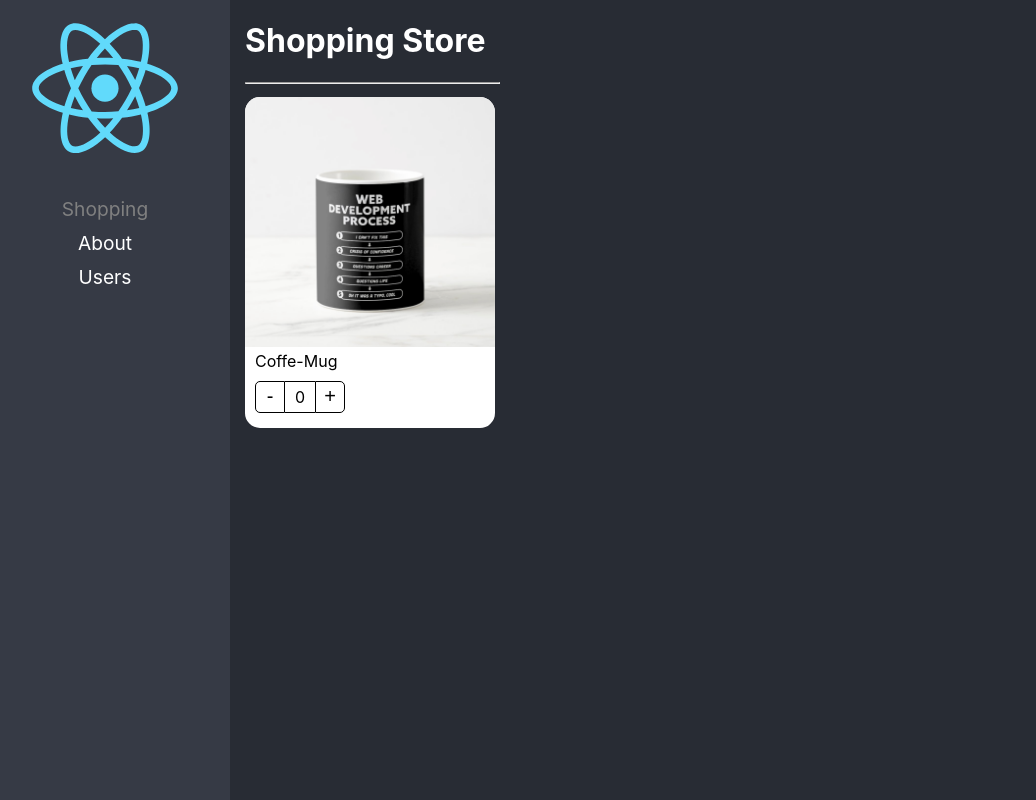
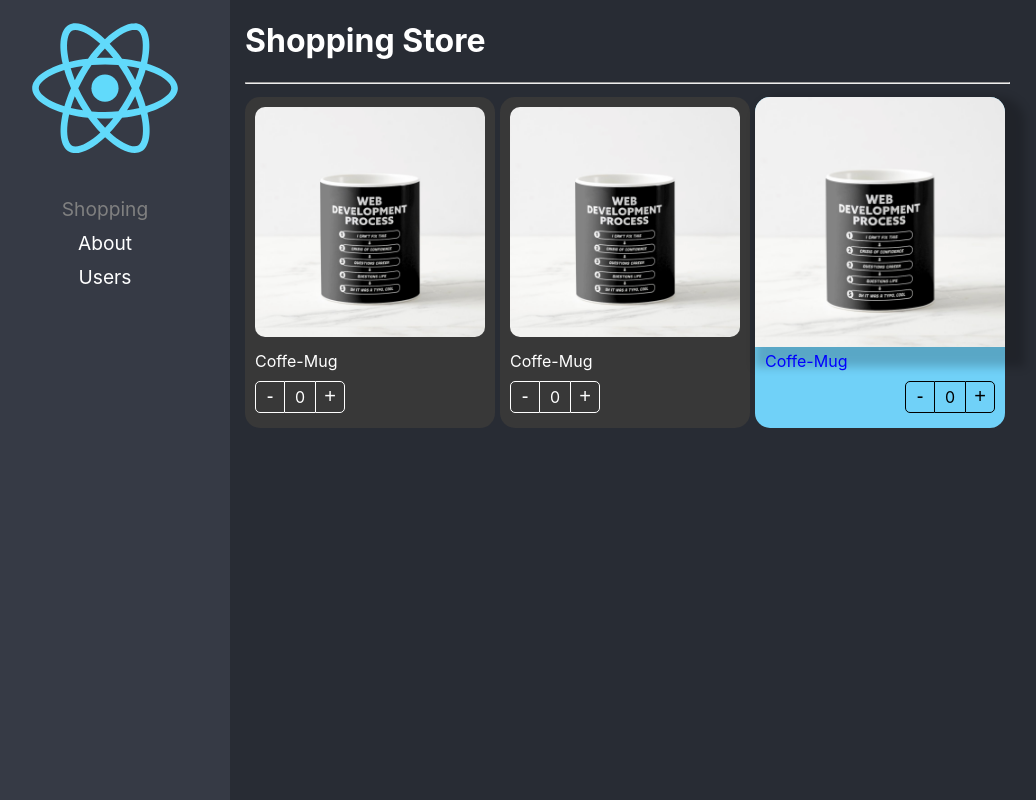
Before and after one commit to karolhdz/react-app-pro, a React (Create React App) app: page /home in a window 1280 px wide. Shown: the whole page, without its empty margins (20-1056 px from the left). Built offline with nearby package versions, Linux system fonts and the light colour scheme.

Commit message:
Component Extend Styles - Listo

```diff
--- a/src/02-component-patterns/components/ProductButtons.tsx
+++ b/src/02-component-patterns/components/ProductButtons.tsx
@@ -2,10 +2,17 @@
 import { ProductContext } from "../context/ProductContext";
 import styles from '../styles/styles.module.css'
 
-export const ProductButtons = () => {
+export interface PropsProductButtons{
+    className?: string,
+    style?: React.CSSProperties,
+}
+
+export const ProductButtons = ({className, style} : PropsProductButtons) => {
     const { onHandleIncrease, counter } = useContext( ProductContext );
     return (
-        <div className={styles.buttonsContainer}>
+        <div className={`${styles.buttonsContainer} ${ className }`}
+            style={style}
+        >
             <button className={styles.buttonMinus}
                 onClick={() => onHandleIncrease(-1)}
             >
--- a/src/02-component-patterns/components/ProductCard.tsx
+++ b/src/02-component-patterns/components/ProductCard.tsx
@@ -1,17 +1,28 @@
 
 import styles from '../styles/styles.module.css'
 import { useProduct } from '../hooks/useProduct';
-import { Props } from '../interfaces/ProductInterfaces';
+import { ReactElement } from 'react';
 import { Provider } from '../context/ProductContext';
 import { ProductTitle, ProductImage, ProductButtons} from './';
+import { Product } from '../interfaces/ProductInterfaces';
 
-export const ProductCard = ({ children, product }: Props) => {
+export interface Props {
+    product: Product,
+    children?: ReactElement | ReactElement[]
+    className?: string,
+    style?: React.CSSProperties,
+}
+
+export const ProductCard = ({ children, product, className, style}: Props) => {
 
     const { counter, onHandleIncrease } = useProduct();
 
     return (
         <Provider value={{ counter, onHandleIncrease, product }}>
-            <div className={styles.productCard}>
+            <div
+                className={`${styles.productCard} ${className}`}
+                style={style}
+            >
 
                 {children}
 
--- a/src/02-component-patterns/components/ProductImage.tsx
+++ b/src/02-component-patterns/components/ProductImage.tsx
@@ -4,8 +4,13 @@
 import styles from '../styles/styles.module.css'
 import noImage from "../assets/no-image.jpg";
 
+export interface PropsProductImage{
+    img?: string,
+    className?: string,
+    style?: React.CSSProperties,
+}
 
-export const ProductImage = ({ img = '' }) => {
+export const ProductImage = ({ img, className, style}: PropsProductImage) => {
     const {product} = useContext(ProductContext);
     let imgToShow: string;
 
@@ -18,6 +23,6 @@
     }
 
     return (
-        <img className={styles.productImg} src={imgToShow} alt="Product" />
+        <img className={`${styles.productImg} ${className}`} src={imgToShow} alt="Product" style={style} />
     )
 }
--- a/src/02-component-patterns/components/ProductTitle.tsx
+++ b/src/02-component-patterns/components/ProductTitle.tsx
@@ -3,9 +3,17 @@
 
 import styles from '../styles/styles.module.css'
 
-export const ProductTitle = ({ title}: { title?: string }) => {
+export interface PropsProductTitle{
+    title?: string,
+    className?: string,
+    style?: React.CSSProperties,
+}
+
+export const ProductTitle = ({ title, className, style}: PropsProductTitle) => {
     const {product} = useContext(ProductContext);
     return (
-        <span className={styles.productDescription} > {title ? title : product.title} </span>
+        <span className={`${styles.productDescription} ${ className }`}
+            style={style}
+        > {title ? title : product.title} </span>
     )
 }
--- a/src/02-component-patterns/pages/ShoopingPage.tsx
+++ b/src/02-component-patterns/pages/ShoopingPage.tsx
@@ -1,4 +1,5 @@
-import { ProductCard } from '../components';
+import { ProductButtons,ProductImage, ProductTitle, ProductCard } from '../components';
+import '../styles/custom-styles.css'
 
 const Product ={
     id: '1',
@@ -17,18 +18,31 @@
                 flexDirection: 'row',
                 flexWrap: 'wrap'
             }}>
-                <ProductCard product={Product}>
-                    <ProductCard.Image/>
-                    <ProductCard.Title/>
-                    <ProductCard.Buttons/>
+                <ProductCard product={Product}
+                    className='bg-dark text-white'
+                >
+                    <ProductCard.Image className='custom-image'/>
+                    <ProductCard.Title className='text-white'/>
+                    <ProductCard.Buttons className='custom-buttons'/>
 
                 </ProductCard>
-                {/* <ProductCard product={Product}>
-                    <ProductImage/>
+                <ProductCard
+                    className='bg-dark text-white'
+                    product={Product}>
+                    <ProductImage className='custom-image'/>
                     <ProductTitle/>
-                    <ProductButtons/>
+                    <ProductButtons className='custom-buttons'/>
 
-                </ProductCard> */}
+                </ProductCard>
+                <ProductCard
+                    product={Product} style={{backgroundColor: '#70D1F8'}}>
+                    <ProductImage style={{boxShadow: '10px 10px 10px 10px rgba(0,0,0,0.2)'}}/>
+                    <ProductTitle style={{color: 'blue'}}/>
+                    <ProductButtons
+                        style={{display: 'flex', justifyContent: 'end'}}
+                    />
+
+                </ProductCard>
             </div>
 
         </div>
--- /dev/null
+++ b/src/02-component-patterns/styles/custom-styles.css
@@ -0,0 +1,16 @@
+.bg-dark{
+    background-color: rgb(56,56,56);
+}
+.text-white{
+    color: white;
+}
+
+.custom-image{
+    border-radius: 20px;
+    padding: 10px;
+    width: calc(100% - 20px);
+}
+.custom-buttons button, .custom-buttons div{
+    color: white;
+    border-color: white;
+}
```
Also changed, not shown: src/02-component-patterns/interfaces/ProductInterfaces.ts (+6 -10 lines).
